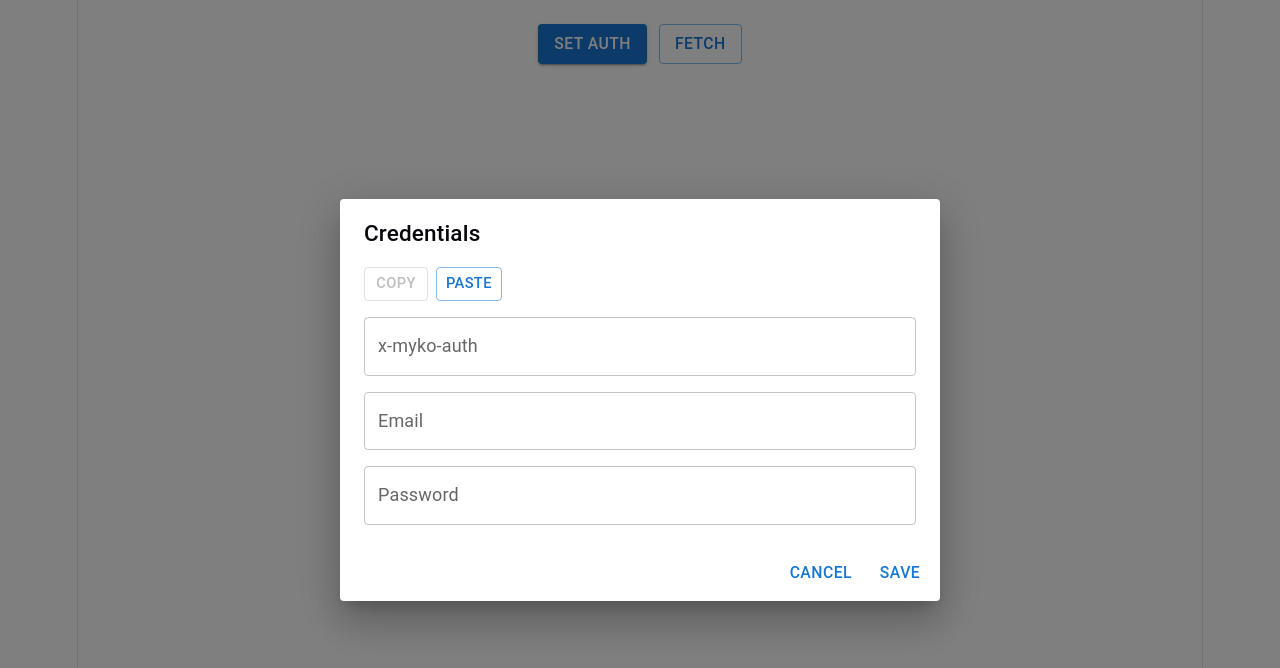
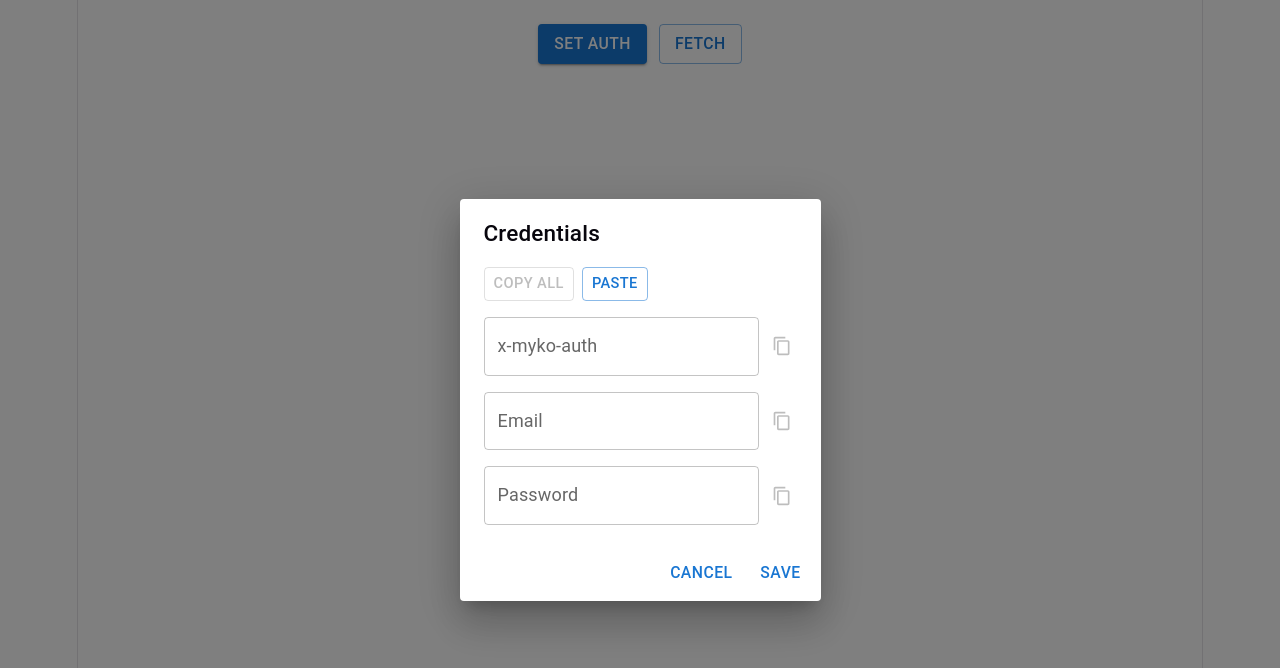
Before and after one commit to mgurov/mypadel, a React (Vite) app: page / in a window 1280 px wide. Both pictures are taken after a click on the button "SET AUTH". Shown: the top 668 px of the page. Built offline with nearby package versions, Linux system fonts and the light colour scheme.

Commit message:
Add per-field copy buttons to credentials dialog

```diff
--- a/src/components/CredentialsButton.tsx
+++ b/src/components/CredentialsButton.tsx
@@ -7,6 +7,7 @@ import DialogContent from '@mui/material/DialogContent'
 import DialogActions from '@mui/material/DialogActions'
 import Alert from '@mui/material/Alert'
 import Box from '@mui/material/Box'
+import IconButton from '@mui/material/IconButton'
 
 export interface Credentials {
   authKey: string
@@ -25,6 +26,26 @@ interface CredentialsButtonProps {
   email: string
   password: string
   onSave: (credentials: Credentials) => void
+}
+
+function CopyFieldButton({ label, value }: { label: string; value: string }) {
+  const copy = async () => {
+    await navigator.clipboard.writeText(value)
+  }
+
+  return (
+    <IconButton
+      size="small"
+      aria-label={`Copy ${label}`}
+      onClick={() => void copy()}
+      disabled={value === ''}
+      sx={{ color: 'text.secondary', alignSelf: 'center' }}
+    >
+      <svg viewBox="0 0 24 24" width="20" height="20" fill="currentColor" aria-hidden="true">
+        <path d="M16 1H4c-1.1 0-2 .9-2 2v14h2V3h12V1zm3 4H8c-1.1 0-2 .9-2 2v14c0 1.1.9 2 2 2h11c1.1 0 2-.9 2-2V7c0-1.1-.9-2-2-2zm0 16H8V7h11v14z" />
+      </svg>
+    </IconButton>
+  )
 }
 
 export function CredentialsButton({ authKey, email, password, onSave }: CredentialsButtonProps) {
@@ -117,7 +138,7 @@ export function CredentialsButton({ authKey, email, password, onSave }: Credenti
         <DialogContent>
           <Box sx={{ display: 'flex', gap: 1, mb: 2 }}>
             <Button size="small" variant="outlined" onClick={copyCredentials} disabled={!anyValueSet}>
-              Copy
+              Copy all
             </Button>
             <Button size="small" variant="outlined" onClick={pasteCredentials}>
               Paste
@@ -129,6 +150,7 @@ export function CredentialsButton({ authKey, email, password, onSave }: Credenti
           {pasteWarning && (
             <Alert severity="warning" sx={{ mb: 2 }}>{pasteWarning}</Alert>
           )}
+          <Box sx={{ display: 'flex', alignItems: 'center', gap: 1 }}>
             <TextField
               autoFocus
               fullWidth
@@ -138,14 +160,19 @@ export function CredentialsButton({ authKey, email, password, onSave }: Credenti
               onChange={(e) => setDraftAuthKey(e.target.value)}
               variant="outlined"
             />
+            <CopyFieldButton label="x-myko-auth" value={draftAuthKey} />
+          </Box>
+          <Box sx={{ display: 'flex', alignItems: 'center', gap: 1, mt: 2, mb: 2 }}>
             <TextField
               fullWidth
               label="Email"
               value={draftEmail}
               onChange={(e) => setDraftEmail(e.target.value)}
               variant="outlined"
-            sx={{ mt: 2, mb: 2 }}
             />
+            <CopyFieldButton label="Email" value={draftEmail} />
+          </Box>
+          <Box sx={{ display: 'flex', alignItems: 'center', gap: 1 }}>
             <TextField
               fullWidth
               type="password"
@@ -154,6 +181,8 @@ export function CredentialsButton({ authKey, email, password, onSave }: Credenti
               onChange={(e) => setDraftPassword(e.target.value)}
               variant="outlined"
             />
+            <CopyFieldButton label="Password" value={draftPassword} />
+          </Box>
         </DialogContent>
         <DialogActions>
           <Button onClick={() => setOpen(false)}>Cancel</Button>
```
Also changed, not shown: 2 other files (tests, documents, lock files or other folders). Lines whose indentation alone changed are shown as unchanged.
